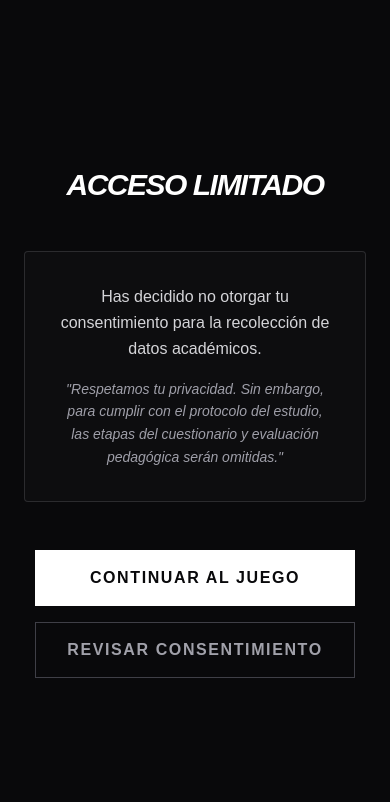
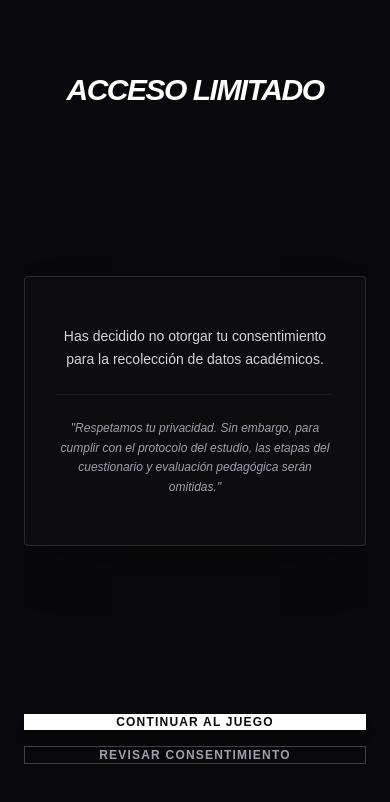
Before and after one commit to RealPingu/proyecto-memoria, a Next.js app: page /no-consent-intro in a window 390 px wide. Shown: the top 802 px of the page. Built offline with nearby package versions, Linux system fonts and the light colour scheme.

Commit message:
Arreglos a la version mobile
Arreglos a la version mobile

```diff
--- a/app/no-consent-intro/page.tsx
+++ b/app/no-consent-intro/page.tsx
@@ -1,42 +1,66 @@
+'use client';
+
 import Link from "next/link";
+import { motion } from 'framer-motion';
 
 export default function NoConsentIntroPage() {
     return (
-    <div className="flex flex-col h-screen w-full bg-game-bg text-game-text p-6 md:p-12 overflow-hidden items-center justify-center">
-      <div className="flex flex-col h-full max-w-2xl w-full mx-auto space-y-12 items-center justify-center">
+        <div className="flex flex-col h-screen w-full bg-game-bg text-game-text p-6 md:p-12 overflow-hidden items-center justify-center font-sans">
 
-        <header className="text-center space-y-4 shrink-0">
+            {/* Contenedor con Arquitectura de Escena: h-full y max-w-4xl */}
+            <div className="flex flex-col h-full max-w-4xl w-full mx-auto justify-between py-8 md:py-20">
+
+                {/* 1. HEADER (shrink-0) */}
+                <motion.header
+                  initial={{ opacity: 0, y: -20 }}
+                  animate={{ opacity: 1, y: 0 }}
+                  transition={{ duration: 0.8 }}
+                  className="text-center space-y-2 shrink-0 py-4"
+                >
                     <h1 className="text-3xl md:text-5xl font-bold uppercase italic tracking-tighter text-game-accent">
                         Acceso Limitado
                     </h1>
-        </header>
+                </motion.header>
 
-        <main className="space-y-6 text-center shrink-0">
-          <div className="bg-game-surface/30 p-8 border border-game-muted/20 rounded-sm">
-            <p className="leading-relaxed text-zinc-300">
+                {/* 2. ÁREA CENTRAL (flex-1): Mensaje de privacidad */}
+                <motion.main
+                  initial={{ opacity: 0, scale: 0.98 }}
+                  animate={{ opacity: 1, scale: 1 }}
+                  transition={{ delay: 0.2, duration: 0.6 }}
+                  className="flex-1 flex flex-col items-center min-h-0 overflow-y-auto custom-scrollbar"
+                >
+                    <div className="my-auto w-full max-w-2xl bg-game-surface/30 p-8 md:p-12 border border-game-muted/20 rounded-sm shadow-2xl shrink-0 text-center py-12">
+                        <div className="space-y-6">
+                            <p className="leading-relaxed text-zinc-300 text-sm md:text-lg">
                                 Has decidido no otorgar tu consentimiento para la recolección de datos académicos.
                             </p>
-            <p className="leading-relaxed text-zinc-400 mt-4 text-sm font-mono italic">
+                            <div className="pt-6 border-t border-game-muted/10">
+                                <p className="leading-relaxed text-zinc-400 text-xs md:text-sm font-mono italic">
                                     "Respetamos tu privacidad. Sin embargo, para cumplir con el protocolo del estudio, las etapas del cuestionario y evaluación pedagógica serán omitidas."
                                 </p>
                             </div>
-        </main>
+                        </div>
+                    </div>
+                </motion.main>
 
-        <nav className="flex flex-col w-full max-w-xs space-y-4 shrink-0">
+                {/* 3. FOOTER (shrink-0) */}
+                <footer className="shrink-0 pt-4 pb-6 md:pb-10">
+                    <div className="flex flex-col md:flex-row w-full max-w-lg mx-auto gap-4">
                         <Link
                             href="/game"
-            className="flex items-center justify-center h-14 w-full bg-game-accent text-game-bg font-bold uppercase tracking-widest transition-all hover:bg-game-text active:scale-95 text-center"
+                            className="flex-1 flex items-center justify-center h-12 bg-game-accent text-game-bg font-bold uppercase tracking-widest text-xs transition-all hover:bg-game-text active:scale-95 text-center shadow-lg"
                         >
                             Continuar al juego
                         </Link>
 
                         <Link
                             href="/onboarding"
-            className="flex items-center justify-center h-14 w-full border border-zinc-700 text-game-muted font-bold uppercase tracking-widest transition-all hover:bg-game-surface hover:text-game-accent active:scale-95 text-center"
+                            className="flex-1 flex items-center justify-center h-12 border border-zinc-700 text-game-muted font-bold uppercase tracking-widest text-xs transition-all hover:bg-game-surface hover:text-game-accent active:scale-95 text-center"
                         >
                             Revisar consentimiento
                         </Link>
-        </nav>
+                    </div>
+                </footer>
 
             </div>
         </div>
--- a/app/survey/page.tsx
+++ b/app/survey/page.tsx
@@ -135,9 +135,15 @@ export default function SurveyPage() {
             <div className="flex flex-col h-full max-w-4xl w-full mx-auto justify-between py-6 md:py-8 px-6">
 
                 <header className="flex justify-between items-start shrink-0">
-                    <div className="space-y-1 max-w-[50%] md:max-w-[60%]">
+                    <div className="space-y-1 text-left">
                         <AnimatePresence mode="wait">
-                            <motion.p key={currentQuestion.dimension} initial={{ opacity: 0, y: -5 }} animate={{ opacity: 1, y: 0 }} exit={{ opacity: 0, y: 5 }} className="text-[9px] md:text-[10px] uppercase tracking-widest text-game-accent font-bold italic truncate">
+                            <motion.p
+                                key={currentQuestion.dimension}
+                                initial={{ opacity: 0, y: -5 }}
+                                animate={{ opacity: 1, y: 0 }}
+                                exit={{ opacity: 0, y: 5 }}
+                                className="hidden md:block text-[10px] uppercase tracking-[0.15em] text-game-accent font-bold italic leading-tight"
+                            >
                                 {DIMENSIONS[currentQuestion.dimension]}
                             </motion.p>
                         </AnimatePresence>
@@ -180,9 +186,16 @@ export default function SurveyPage() {
                     </div>
                 </header>
 
-                <div className="relative flex-1 flex items-center justify-center overflow-hidden py-4 md:py-12">
+                <div className="relative flex-1 flex flex-col items-center min-h-0 overflow-y-auto custom-scrollbar py-4 md:py-12">
                     <AnimatePresence mode="wait" custom={direction}>
-                        <motion.div key={currentQuestion.id} initial={{ x: direction > 0 ? 50 : -50, opacity: 0 }} animate={{ x: 0, opacity: 1 }} exit={{ x: direction > 0 ? -50 : 50, opacity: 0 }} transition={{ duration: 0.3 }} className="w-full max-w-2xl text-center px-2">
+                        <motion.div
+                            key={currentQuestion.id}
+                            initial={{ x: direction > 0 ? 50 : -50, opacity: 0 }}
+                            animate={{ x: 0, opacity: 1 }}
+                            exit={{ x: direction > 0 ? -50 : 50, opacity: 0 }}
+                            transition={{ duration: 0.3 }}
+                            className="w-full max-w-2xl text-center px-2 my-auto shrink-0"
+                        >
                             <h2 className="text-lg md:text-3xl font-medium leading-relaxed text-zinc-200 italic">"{currentQuestion.text}"</h2>
                         </motion.div>
                     </AnimatePresence>
--- a/app/survey/profile/page.tsx
+++ b/app/survey/profile/page.tsx
@@ -157,7 +157,7 @@ export default function PlayerProfilePage() {
                                     </p>
                                 ) : (
                                     <p className="text-[9px] text-red-500 font-medium uppercase italic px-1">
-                                        * Mínimo 18 años requerido por protocolo ético.
+                                        * Mínimo 18 años requerido.
                                     </p>
                                 )}
                             </div>
@@ -177,8 +177,7 @@ export default function PlayerProfilePage() {
                         <button
                             onClick={handleSubmit}
                             disabled={isSubmitting || nickname.length < 3 || !age || parsedAge < 18}
-                            className={`flex-1 h-12 font-bold uppercase tracking-widest text-xs transition-all active:scale-95 shadow-lg ${
-                                nickname.length < 3 || !age || isSubmitting || parsedAge < 18
+                            className={`flex-1 h-12 font-bold uppercase tracking-widest text-xs transition-all active:scale-95 shadow-lg ${nickname.length < 3 || !age || isSubmitting || parsedAge < 18
                                     ? 'bg-game-surface text-game-muted opacity-50 cursor-not-allowed'
                                     : 'bg-game-accent text-game-bg hover:bg-game-text'
                                 }`}
```
Also changed, not shown: app/onboarding/page.tsx (+19 -17 lines). Lines whose indentation alone changed are shown as unchanged.
